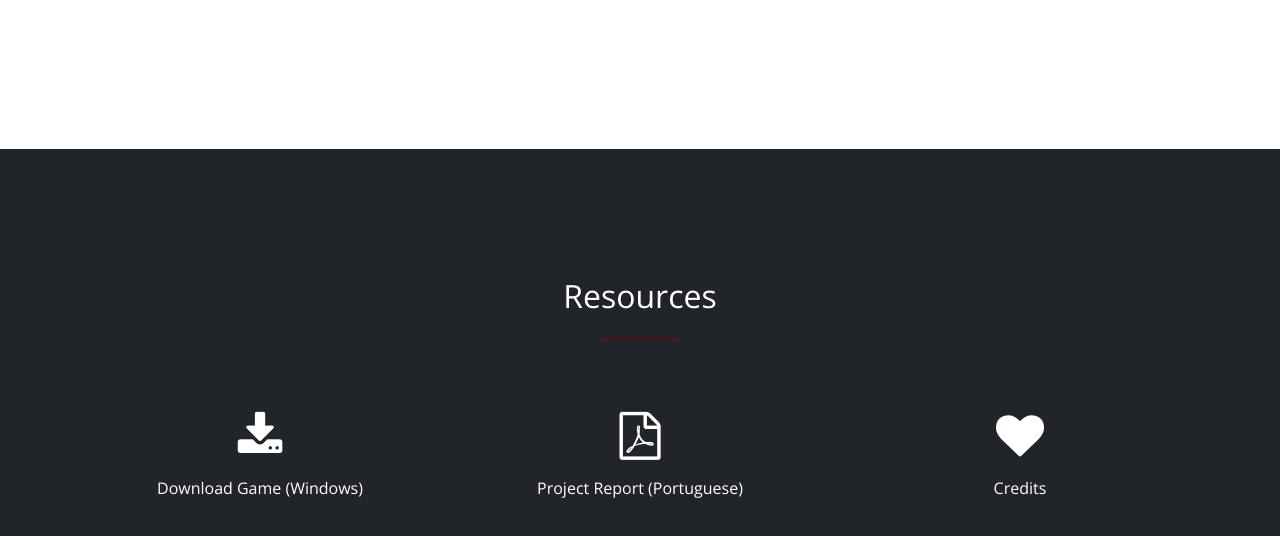
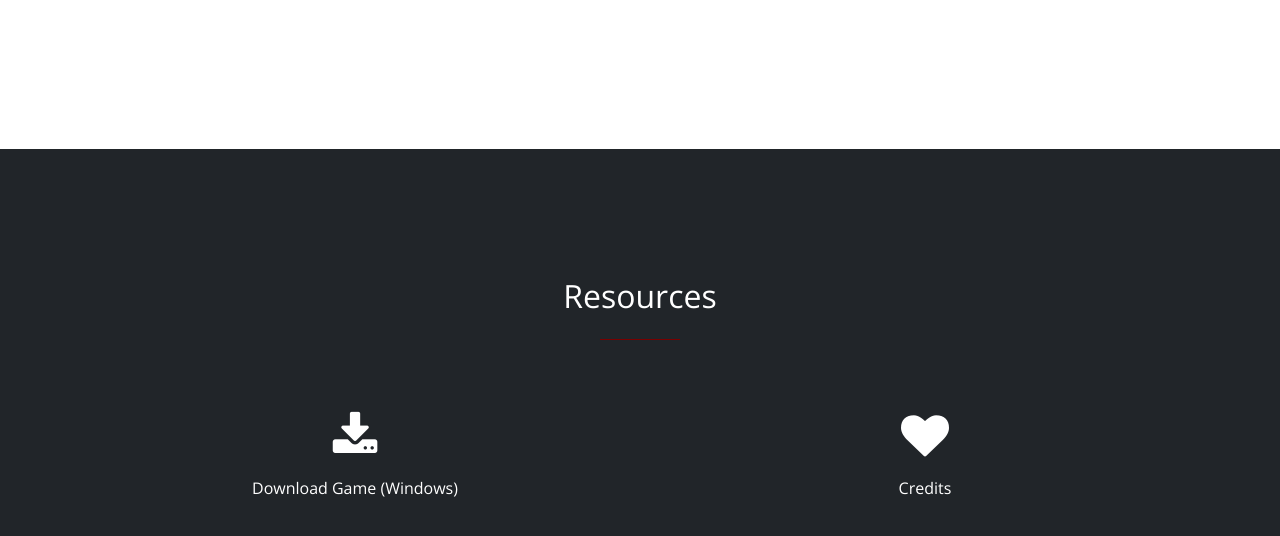
Before and after one commit to bernardolopes8/kingdomofshadows, a plain HTML site: page index.html in a window 1280 px wide. Shown: the part 3541-4077 px from the top of the page. Drawn offline with nearby package versions, Linux system fonts and the light colour scheme.

Commit message:
Remove project report link

```diff
--- a/index.html
+++ b/index.html
@@ -209,7 +209,7 @@
           </div>
         </div>
         <div class="row">
-          <div class="col-4 text-center">
+          <div class="col-6 text-center">
             <a href="https://mega.nz/#!7p8FGbSA!eCL63pWRNXsSEWQvUa2L7RSnjBB3dB3Qq0AYURgC7To" target="_blank">
               <div class="contact-wrapper">
                 <i class="fa fa-download fa-3x mb-3"></i>
@@ -217,15 +217,7 @@
               </div>
             </a>
           </div>
-          <div class="col-4 text-center">
-            <a href="http://projinf.estig.ipb.pt/~a32040a33061/relatorio.pdf" target="_blank">
-              <div class="contact-wrapper">
-                <i class="fa fa-file-pdf-o fa-3x mb-3"></i>
-                <p class="d-none d-lg-block">Project Report (Portuguese)</p>
-              </div>
-            </a>
-          </div>
-          <div class="col-4 text-center">
+          <div class="col-6 text-center">
             <a href="credits.txt" target="_blank">
               <div class="contact-wrapper">
                 <i class="fa fa-heart fa-3x mb-3"></i>
```
